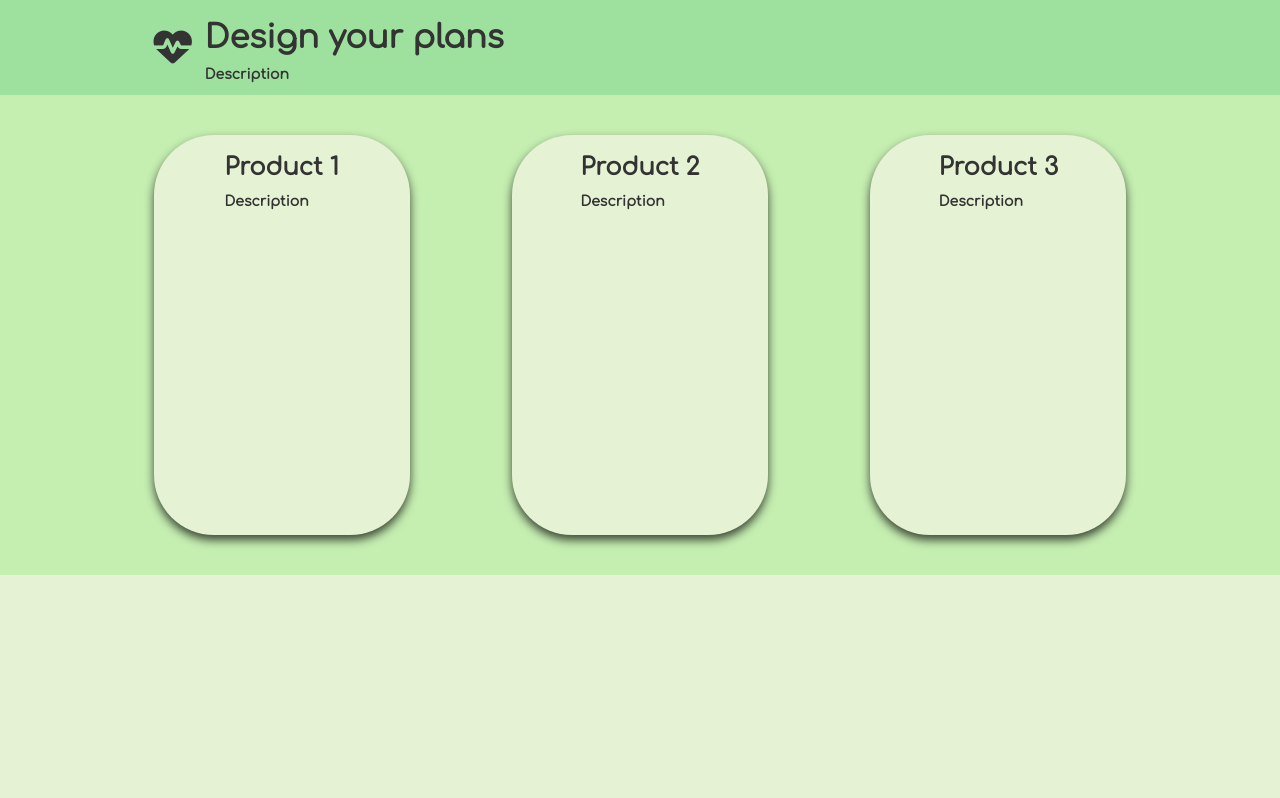
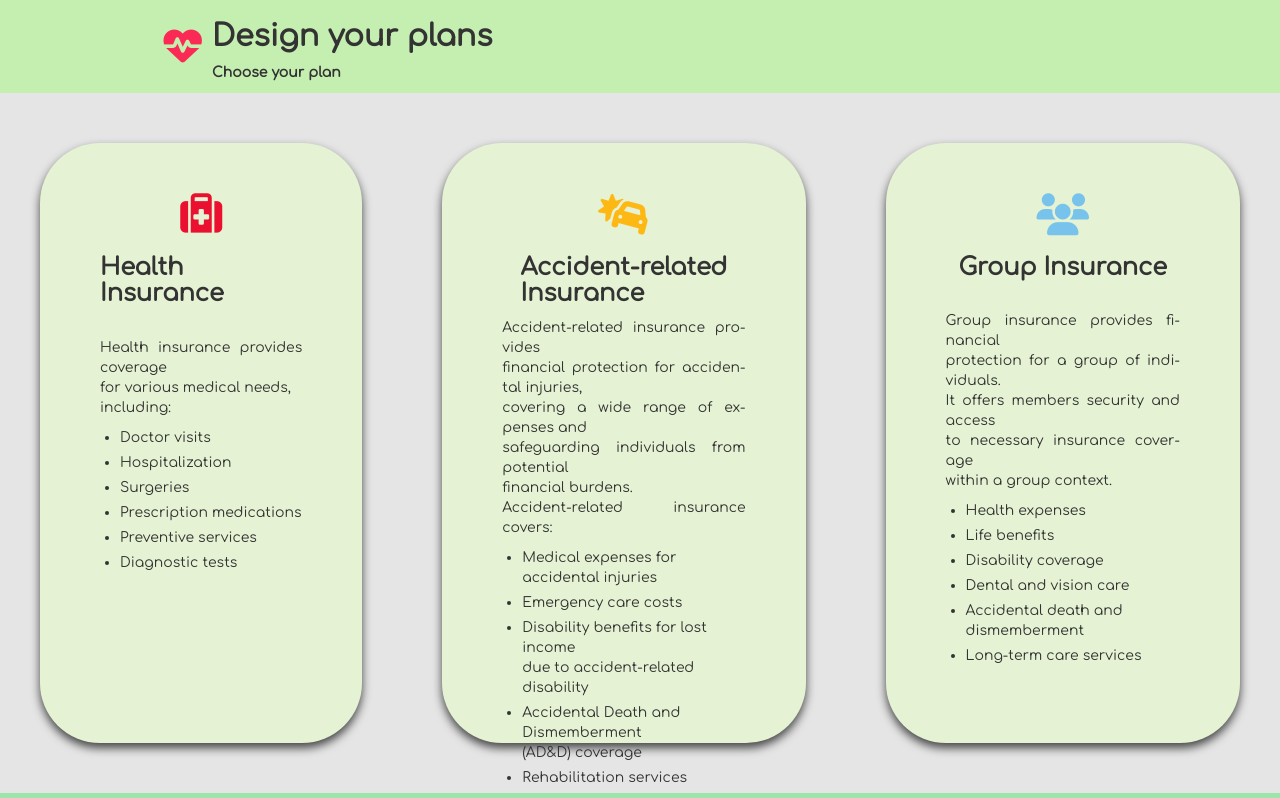
Before and after one commit to KelvinAlviero/HCI-final-project, a PHP site: page /make-a-plan.html in a window 1280 px wide. Shown: the part 610-1408 px from the top of the page. Before the commit the page ends 1185 px from the top, so only its background shows below. Run offline with PHP 8.4, Linux system fonts and the light colour scheme; some libraries are stand-ins or nearby versions.

Commit message:
Recommit

```diff
--- a/make-a-plan.html
+++ b/make-a-plan.html
@@ -61,34 +61,217 @@
 		</div>
 		<div class="body-two-container">
 			<div class="product-title">
-				<div class="product-title-icon">
-					<i class="fas fa-heartbeat"></i>
+				<div class="product-title-icon" style="display:flex; align-items: center; margin: 0 10px;">
+					<i class="fas fa-heartbeat"style="color:  #fa2a55;"></i>
 				</div>
 				<div class="product-title-text">
 					<h2>Design your plans</h2>
-					<p>Description</p>
+					<p>Choose your plan</p>
 				</div>
 			</div>
 			<div class="product-container">
+			<a href="#" id="popup-link-health" style="text-decoration:none; color:inherit; font-weight: normal;">
 				<div class="health-insurance-product">
 					<div class="product-option">
-						<h3>Product 1</h3>
-						<p>Description</p>
+						<i class="fas fa-medkit" style="color:#EB102F;"></i>
+						<h3>Health Insurance</h3><br>
+						<p>Health insurance provides coverage <br>for various medical needs,<br>
+						including:<br></p>
+						<ul class="health-list">
+							<li>Doctor visits</li>
+							<li>Hospitalization</li>
+							<li>Surgeries</li>
+							<li>Prescription medications</li>
+							<li>Preventive services</li>
+							<li>Diagnostic tests</li>
+						</ul>
 					</div>
 				</div>
+			</a>
+			<a href="#" id="popup-link-accident" style="text-decoration:none; color:inherit; font-weight: normal;">
 				<div class="health-insurance-product">
 					<div class="product-option">
-						<h3>Product 2</h3>
-						<p>Description</p>
+						<i class="fas fa-car-crash" style="color:#FDB813;"></i>
+						<h3>Accident-related<br> Insurance</h3>
+						<p>Accident-related insurance provides<br>
+						financial protection for
+						accidental injuries,<br> covering a wide range of expenses and <br>  safeguarding individuals
+						from potential <br> financial burdens.<br>
+						Accident-related insurance covers:</p>
+						<ul class="health-list">
+							<li>Medical expenses for <br>accidental injuries</li>
+							<li>Emergency care costs</li>
+							<li>Disability benefits for lost income<br> due to accident-related disability</li>
+							<li>Accidental Death and Dismemberment <br> (AD&D) coverage</li>
+							<li>Rehabilitation services</li>
+						</ul>
 					</div>
 				</div>
+			</a>
+			<a href="#" id="popup-link-group" style="text-decoration:none; color:inherit; font-weight: normal;">
 				<div class="health-insurance-product">
 					<div class="product-option">
-						<h3>Product 3</h3>
-						<p>Description</p>
+						<i class="fas fa-users" style="color:#77c3ec;"></i>
+						<h3>Group Insurance</h3><br>
+						<p>Group insurance provides financial <br> protection for
+						a group of individuals.<br> It offers members security and access <br>to necessary insurance coverage <br>within a group context.</p>
+						<ul class="health-list">
+							<li>Health expenses</li>
+							<li>Life benefits</li>
+							<li>Disability coverage</li>
+							<li>Dental and vision care</li>
+							<li>Accidental death and dismemberment</li>
+							<li>Long-term care services</li>
+						</ul>
 					</div>
 				</div>
+			</a>
 			</div>
 		</div>
+	<div id="popup-window-Health" class="popup-window">
+		<button class="close-button" style="float: right; margin: 0 5px 0 0; background-color: transparent; border:none; font-size:24px;"><i class="fas fa-times"></i></button>
+			<div style="background-color: rgb(155, 229, 170); margin:0; padding: 10px 0">
+				<h1>Health Insurance request</h1>
+			</div>
+		<div class="popup-grid">
+			<div class="popup-grid1">
+				<label for="nameInput">Full name:</label><br>
+				<input id="nameInput">
+			</div>
+			<div class="popup-grid2">
+				<label for="emailInput">Email:</label><br>
+				<input id="emailInput">
+			</div>
+			<div class="popup-grid3">
+				<label for="phoneInput">Phone number:</label><br>
+				<input id="phoneInput">
+			</div>
+			<div class="popup-grid4">
+				<label for="dateInput">Date of Birth:</label><br>
+				<input type="date" id="dateInput" name="dateInput">
+			</div>
+			<div class="popup-grid6">
+				<label for="msgInput">Message:</label><br>
+				<input id="msgInput">
+			</div>
+
+			<button id="submitBtn" onclick="submitForm()">Submit</button>
+			<div id="message" style="display: none;">Your form has been recorded.</div>
+		</div>
+	</div>
+
+	<div id="popup-window-Accident" class="popup-window">
+		<button class="close-button" style="float: right; margin: 0 5px 0 0; background-color: transparent; border:none; font-size:24px;"><i class="fas fa-times"></i></button>
+			<div style="background-color: rgb(155, 229, 170); margin:0; padding: 10px 0">
+				<h1>Accident-related Insurance request</h1>
+			</div>
+		<div class="popup-grid">
+			<div class="popup-grid1">
+				<label for="nameInput">Full name:</label><br>
+				<input id="nameInput">
+			</div>
+			<div class="popup-grid2">
+				<label for="emailInput">Email:</label><br>
+				<input id="emailInput">
+			</div>
+			<div class="popup-grid3">
+				<label for="phoneInput">Phone Number:</label><br>
+				<input id="phoneInput">
+			</div>
+			<div class="popup-grid4">
+				<label for="dateInput">Date of Birth:</label><br>
+				<input type="date" id="dateInput" name="dateInput">
+			</div>
+			<div class="popup-grid6">
+				<label for="msgInput">Message:</label><br>
+				<input id="msgInput">
+			</div>
+
+			<button id="submitBtn" onclick="submitForm()">Submit</button>
+			<div id="message" style="display: none;">Your form has been recorded.</div>
+		</div>
+	</div>
+
+	<div id="popup-window-Group" class="popup-window">
+		<button class="close-button" style="float: right; margin: 0 5px 0 0; background-color: transparent; border:none; font-size:24px;"><i class="fas fa-times"></i></button>
+			<div style="background-color: rgb(155, 229, 170); margin:0; padding: 10px 0">
+				<h1>Group insurance request</h1>
+			</div>
+		<div class="popup-grid">
+			<div class="popup-grid1">
+				<label for="nameInput">Company name:</label><br>
+				<input id="nameInput">
+			</div>
+			<div class="popup-grid2">
+				<label for="emailInput">Email:</label><br>
+				<input id="emailInput">
+			</div>
+			<div class="popup-grid3">
+				<label for="phoneInput">Phone number:</label><br>
+				<input id="phoneInput">
+			</div>
+			<div class="popup-grid4">
+				<label for="dateInput">Number of people:</label><br>
+				<input id="dateInput">
+			</div>
+			<div class="popup-grid6">
+				<label for="msgInput">Message:</label><br>
+				<input id="msgInput">
+			</div>
+
+			<button id="submitBtn" onclick="submitForm()">Submit</button>
+			<div id="message" style="display: none;">Your form has been recorded.</div>
+		</div>
+	</div>
+
+
 </body>
+
+<script>
+  // Get the elements by their ID
+	var popupLinkHealth = document.getElementById("popup-link-health");
+	var popupLinkAccident= document.getElementById("popup-link-accident");
+	var popupLinkGroup = document.getElementById("popup-link-group");
+	var popupWindowHealth = document.getElementById("popup-window-Health");
+	var popupWindowAccident = document.getElementById("popup-window-Accident");
+	var popupWindowGroup = document.getElementById("popup-window-Group");
+	var closeButtons = document.getElementsByClassName("close-button");
+  // Show the pop-up window when the link is clicked
+	popupLinkHealth.addEventListener("click", function(event) {
+		event.preventDefault();
+		popupWindowHealth.style.display = "block";
+	});
+
+	popupLinkAccident.addEventListener("click", function(event) {
+		event.preventDefault();
+		popupWindowAccident.style.display = "block";
+	});
+
+	popupLinkGroup.addEventListener("click", function(event) {
+		event.preventDefault();
+		popupWindowGroup.style.display = "block";
+	});
+  // Hide the pop-up window when the close button is clicked
+	for (var i = 0; i < closeButtons.length; i++) {
+	  closeButtons[i].addEventListener("click", function() {
+		popupWindowHealth.style.display = "none";
+		popupWindowAccident.style.display = "none";
+		popupWindowGroup.style.display = "none";
+	});
+}
+
+function submitForm() {
+  // Show the "form submitted" message
+  document.getElementById("message").style.display = "block";
+
+  // Reset the form
+  document.getElementById("nameInput").value = "";
+  document.getElementById("emailInput").value = "";
+  document.getElementById("phoneInput").value = "";
+  document.getElementById("dateInput").value = "";
+  document.getElementById("msgInput").value="";
+  document.getElementById("insrcInput").selectedIndex= 0;
+}
+</script>
+
 </html>
--- a/styles.css
+++ b/styles.css
@@ -157,70 +157,132 @@ h1,h2,h3,h4,h5,h6,p,a{
     height:auto;
     box-sizing: border-box;
     padding: 0vh 12vw;
-    background-color: #9EE19F;
+    background-color: #C5EEB1;
 }
 .product-title-icon{
     font-size: 3vw;
-    display: flex;
-    align-items:center;
-}
-.product-title-text{
-    margin: 0 1vw;
-    align-items: center;
-    display:grid;
-}
-.product-title h2{
-    font-size: 2.5vw;
-}
-.product-title p{
-
     }
 /*End product title*/
 .body-two-container{
-    background-color: #C5EEB1;
+    background-color:  	#e5e5e5;
 }
 /*The product boxes*/
 .health-insurance-product{
     background-color: #E5F2D3;
-    width: 20vw;
-    height:50vh;
+
+
     border-radius: 60px;
-    margin: 5vh 4vw;
-    display: flex;
+    margin: 50px 40px;
+	padding:30px 60px;
+	min-height:600px;
+	max-height:600px;
+    display: grid;
     justify-content:center;
     box-shadow: 0px 5px 10px rgba(0, 0, 0, 0.7);
     transition: transform 0.3s;
 }
 .health-insurance-product:hover {
-    transform: scale(1.1);
+    transform: scale(1.2);
+
+
+
+
+
+
+
+
+
+
+
+
+
+
+
+
+
+
+
+
 }
-.accident-insurance-product{
-    background-color: #E5F2D3;
-    width: 20vw;
-    height:50vh;
-    border-radius: 40px;
-    margin: 5vh 4vw;
-    display: flex;
-    justify-content:center;
-    box-shadow: 0px 5px 10px rgba(0, 0, 0, 0.7);
-}
-.group-insurance-product{
-    background-color: #E5F2D3;
-    width: 20vw;
-    height:50vh;
-    border-radius: 40px;
-    margin: 5vh 4vw;
-    display: flex;
-    justify-content:center;
-    box-shadow: 0px 5px 10px rgba(0, 0, 0, 0.7);
-}
+
 .product-container{
-display:flex;
-justify-content: center;
+	display:flex;
+	justify-content: center;
 }
 .product-option{
-box-sizing: border-box;
-justify-content: center;
+	box-sizing: content-box;
+	justify-content: center;
+
+}
+
+.product-option h3{
+	display:flex;
+	justify-content: center;
+}
+
+.product-option p{
+	display:flex;
+	justify-content: center;
+	font-weight: normal;
+	text-align: justify;
+	 hyphens: auto;
+}
+
+.product-option i{
+	display:flex;
+	justify-content: center;
+	font-size:42px;
+	margin: 20px 0;
+}
+.health-list{
+	margin-left: 20px;
+}
+
+.health-list li{
+	list-style-type: disc;
+	margin-bottom: 5px;
+    font-family: 'Comfortaa';
+}
+
+.popup-window {
+	position: fixed;
+	width: 70%;
+	height:70%;
+	border-radius: 10px;
+	background: rgb(229, 242, 211);
+	border: 1px solid black;
+	padding: 0px;
+	margin: auto;
+	top: 0;
+	right: 0;
+	bottom: 0;
+	left: 0;
+	z-index: 10;
+	display: none;
+}
+
+.popup-grid1{grid-area: name;}
+.popup-grid2{grid-area: email;}
+.popup-grid3{grid-area: number;}
+.popup-grid4{grid-area: year;}
+.popup-grid5{grid-area: insurance;}
+.popup-grid6{grid-area: messages;}
+
+.popup-grid{
+	display: grid;
+	grid-template-areas:
+		'name year'
+		'number email'
+		'messages messages';
+	gap: 0;
+	background-color: rgb(229, 242, 211);
+	justify-content: space-between;
+	padding: 20px 100px;
+	overflow: hidden;
+}
+
+.popup-grid label{
+	margin: 15px 10px;
 }
 
 /*Contact us page CSS*/
```
Also changed, not shown: home.html (+21 -20 lines), virtualcare.png (added).
